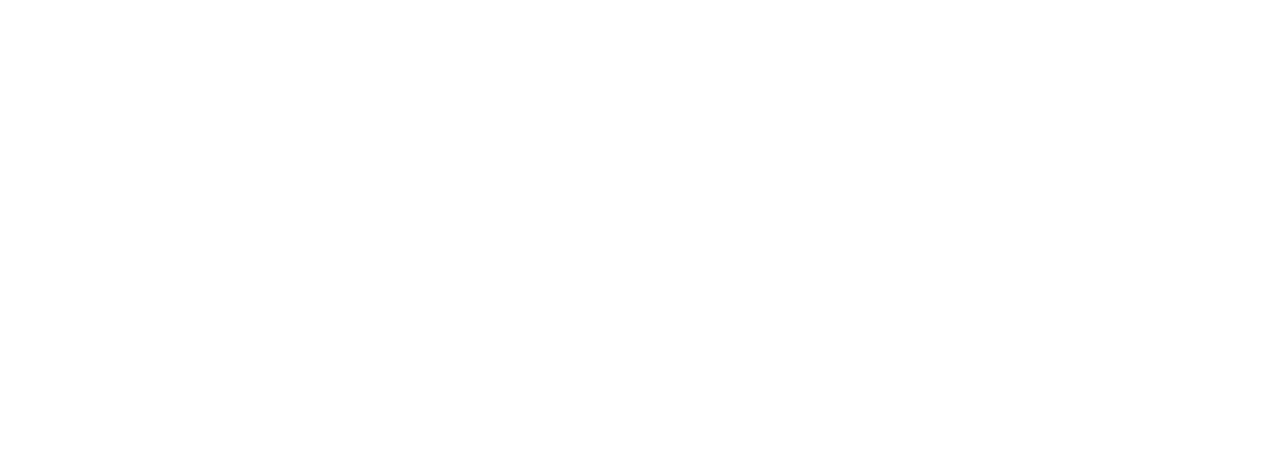
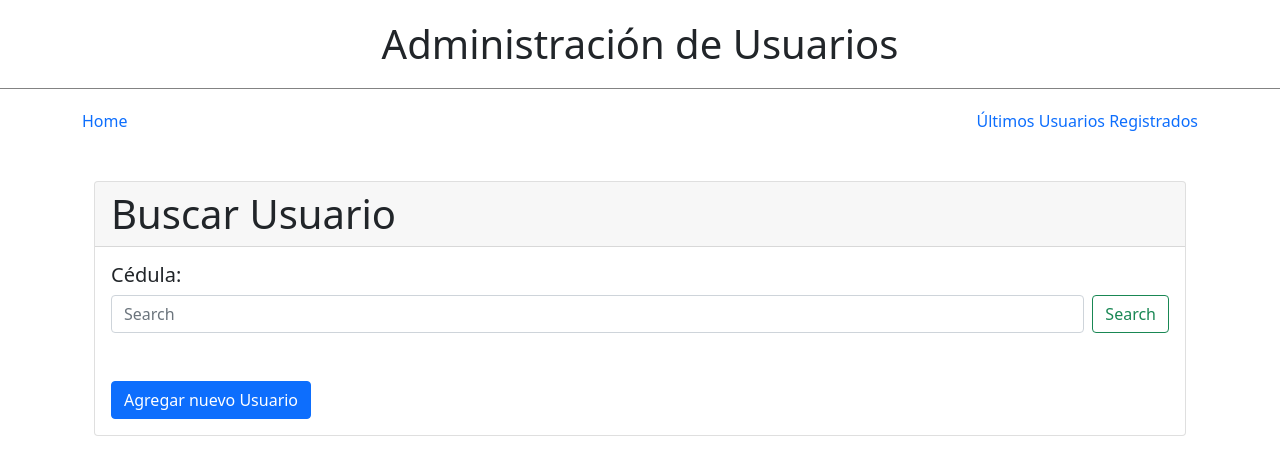
Before and after one commit to codediaz/Frontend-BTMS, a plain HTML site: page Views/SearchUser.html in a window 1280 px wide. Drawn offline with nearby package versions, Linux system fonts and the light colour scheme.

Commit message:
Html and Css

```diff
--- a/Styles/Styles.css
+++ b/Styles/Styles.css
@@ -1,6 +1,10 @@
 *{
     padding: 0;
     margin: 0;
+
+}
+a{
+    text-decoration: none !important;
 
 }
 header{
@@ -37,6 +41,5 @@ header h1{
 }
 
 #sidebar a {
-    text-decoration: none;
     color: #fff;
 }
--- a/Views/SearchUser.html
+++ b/Views/SearchUser.html
@@ -4,10 +4,43 @@
     <meta charset="UTF-8">
     <meta http-equiv="X-UA-Compatible" content="IE=edge">
     <meta name="viewport" content="width=device-width, initial-scale=1.0">
+    <link rel="stylesheet" href="../Styles/Styles.css">
     <link href="https://cdn.jsdelivr.net/npm/bootstrap@5.0.2/dist/css/bootstrap.min.css" rel="stylesheet" integrity="sha384-EVSTQN3/azprG1Anm3QDgpJLIm9Nao0Yz1ztcQTwFspd3yD65VohhpuuCOmLASjC" crossorigin="anonymous">
     <title>BTMS</title>
 </head>
 <body>
+    <header>
+        <h1>
+            Administración de Usuarios
+        </h1>
+    </header>
+
+    <div class="container">
+        <div class="clearfix">
+            <a href="#" class="float-start">Home</a>
+            <a href="#" class="float-end">Últimos Usuarios Registrados</a>
+
+          </div>
+          <div class="container mt-5">
+
+            <div class="card">
+                <h1 class="card-header">
+                    Buscar Usuario
+                </h1>
+                <div class="card-body">
+                  <h5 class="card-title">Cédula:</h5>
+                  <form class="d-flex">
+                    <input class="form-control me-2" type="search" placeholder="Search" aria-label="Search">
+                    <button class="btn btn-outline-success" type="submit">Search</button>
+                  </form>
+                  <a href="#" class="btn btn-primary mt-5">Agregar nuevo Usuario</a>
+                </div>
+              </div>
+
+
+
+          </div>
+    </div>
 
 <script src="https://cdn.jsdelivr.net/npm/@popperjs/core@2.9.2/dist/umd/popper.min.js" integrity="sha384-IQsoLXl5PILFhosVNubq5LC7Qb9DXgDA9i+tQ8Zj3iwWAwPtgFTxbJ8NT4GN1R8p" crossorigin="anonymous"></script>
 <script src="https://cdn.jsdelivr.net/npm/bootstrap@5.0.2/dist/js/bootstrap.min.js" integrity="sha384-cVKIPhGWiC2Al4u+LWgxfKTRIcfu0JTxR+EQDz/bgldoEyl4H0zUF0QKbrJ0EcQF" crossorigin="anonymous"></script>
```
